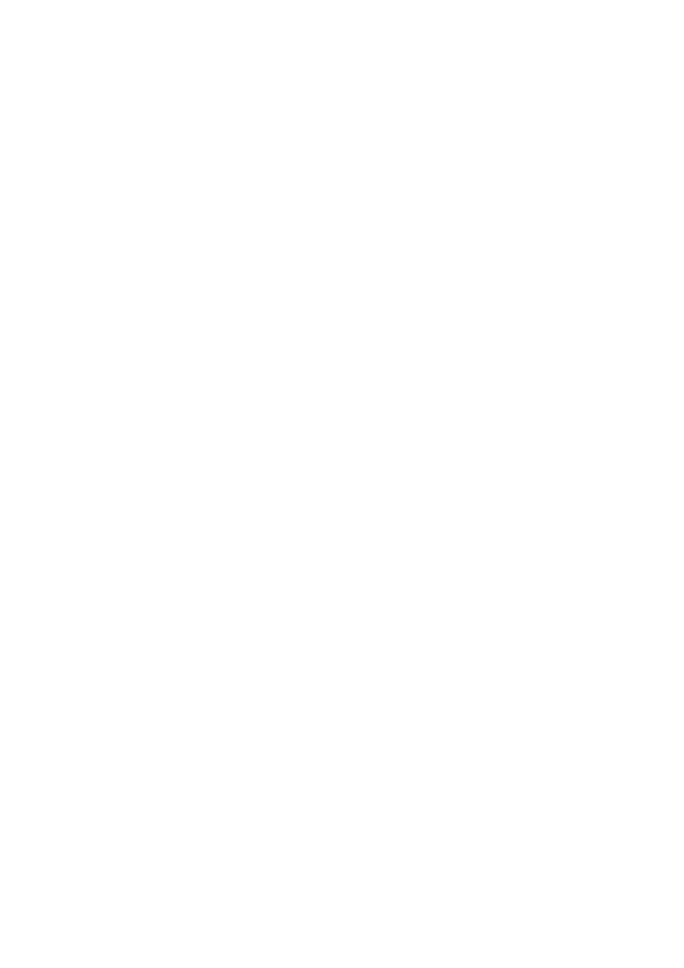
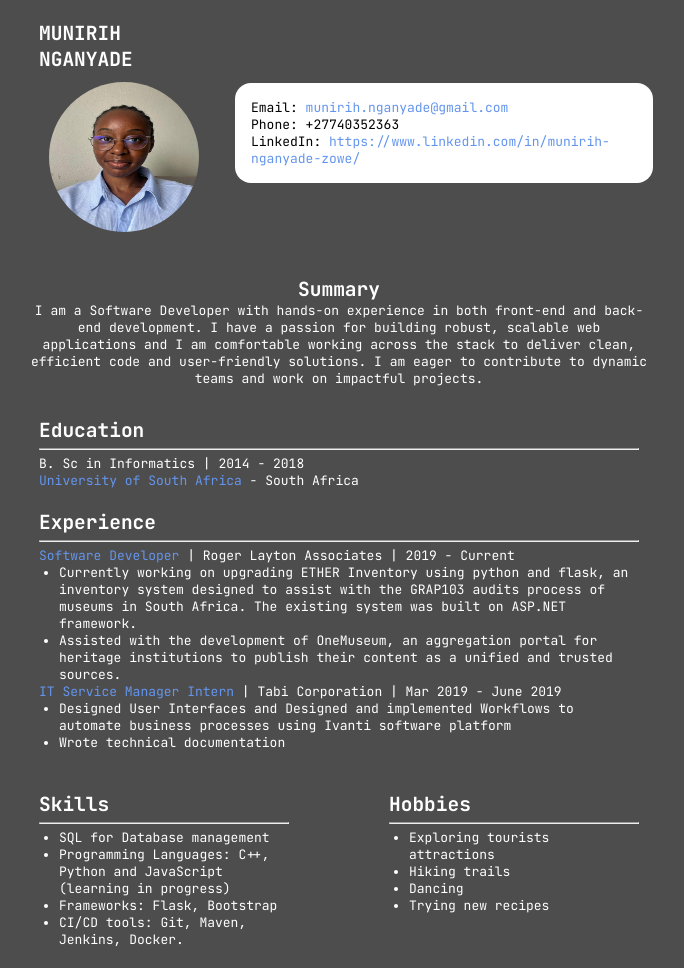
Before and after one commit to Munirih/Munirih-Portfolio, a plain HTML site: page index.html in a window 1280 px wide. Shown: the whole page, without its empty margins (301-985 px from the left). Before the commit the page ends 800 px from the top, so only its background shows below. Drawn offline with Linux system fonts and the light colour scheme; files that its build step writes are made by us from their sources.

Commit message:
Initial commit

```diff
--- /dev/null
+++ b/global.css
@@ -0,0 +1,96 @@
+/* remove default browser spacing */
+* {
+    margin: 0px;
+    padding: 0px;
+  }
+  body {
+    display: flex;
+    flex-direction: column;
+    font-size: 13px;
+    font-family: 'jetbrains mono', monospace;
+    background-color: #4e4d4d;
+    color: white;
+    width: 50%;
+    margin: auto;
+
+  }
+  img {
+    border-radius: 50%;
+  }
+
+  .container {
+    display: flex;
+    flex-direction: row;
+    align-items: center;
+    justify-content: center;
+    width: 100%;
+  }
+
+  #profile {
+    display: flex;
+    flex-direction: column;
+    justify-content: center;
+    align-items: center
+  }
+
+  #box {
+    display: flex;
+    flex-direction: column;
+    justify-content: center;
+    padding: 1rem;
+    margin: 1rem;
+    border-radius: 1rem;
+    background-color: white;
+    color: black;
+  }
+
+  #summary {
+    display: flex;
+    flex-direction: column;
+    justify-content: center;
+    text-align: center;
+  }
+
+  .education-experience-container {
+    display: flex;
+    flex-direction: column;
+    justify-content: center;
+  }
+
+  .skills-hobbies-container {
+    display: flex;
+    flex-direction: row;
+    justify-content: space-between;
+    gap: 5rem;
+
+  }
+
+  .child {
+    flex: 1;
+  }
+
+  div {
+    padding: 10px
+  }
+
+  .span-color {
+    color: cornflowerblue;
+  }
+
+  ul {
+    margin-left: 20px;
+  }
+
+  a {
+    text-decoration: none;
+  }
+
+  hr {
+    margin-top: 5px;
+    margin-bottom: 5px;
+  }
+
+  /*title text style*/
+  /* the font-family 'JetBrains Mono', has been linked
+   * and is available for your use
+   * */
--- a/index.html
+++ b/index.html
@@ -1,11 +1,95 @@
-<!DOCTYPE html>
+<!doctype html>
 <html lang="en">
-<head>
-    <meta charset="UTF-8">
-    <meta name="viewport" content="width=device-width, initial-scale=1.0">
-    <title>Document</title>
-</head>
-<body>
+  <!-- DO NOT CHANGE CODE WITHIN THE HEAD ELEMENT -->
+  <!-- UNLESS YOU KNOW WHAT YOU"RE DOING-->
+  <head>
+    <meta charset="UTF-8" />
+    <meta name="viewport" content="width=device-width, initial-scale=1.0" />
+    <title>My amazing portfolio</title>
+    <!-- add fonts -->
+    <link rel="preconnect" href="https://fonts.googleapis.com" />
+    <link rel="preconnect" href="https://fonts.gstatic.com" crossorigin />
+    <link
+      href="https://fonts.googleapis.com/css2?family=JetBrains+Mono:ital,wght@0,100..800;1,100..800&display=swap"
+      rel="stylesheet" />
+    <!-- local style -->
+    <link rel="stylesheet" href="styles/global.css" />
+  </head>
+  <body>
+    <!-- Header Area -->
+    <header>
 
-</body>
+      <div class="container">
+        <div id="profile">
+          <h2>MUNIRIH NGANYADE</h2>
+          <div >
+            <img height="150" width= "150" src="/assets/images/image-01.jpg" alt="profile picture">
+          </div>
+        </div>
+        <div id ="box">
+            <p> Email: <span class="span-color"> munirih.nganyade@gmail.com </span></p>
+            <p> Phone: +27740352363</p>
+            <p> LinkedIn: <a class="span-color" href="https://www.linkedin.com/in/munirih-nganyade-zowe-7a625840/">https://www.linkedin.com/in/munirih-nganyade-zowe/</a></p>
+        </div>
+      </div>
+      <div id="summary">
+        <h2> Summary </h2>
+        <p> I am a Software Developer with hands-on experience in both front-end and back-end development.
+          I have a passion for building robust, scalable web applications and I am comfortable working across the stack to deliver clean, efficient code and user-friendly solutions.
+          I am eager to contribute to dynamic teams and work on impactful projects.
+
+        </p>
+      </div>
+    </header>
+    <!-- Main Area -->
+    <main>
+      <div class="education-experience-container">
+        <div class="child">
+          <h2>Education</h2>
+          <hr>
+          <p> B. Sc in Informatics | 2014 - 2018</p>
+          <p> <span class="span-color">University of South Africa</span> - South Africa</p>
+        </div>
+        <div class="child">
+          <h2> Experience</h2>
+          <hr>
+          <p><span class="span-color">Software Developer</span> | Roger Layton Associates | 2019 - Current</p>
+          <ul>
+            <li> Currently working on upgrading ETHER Inventory using python and flask,
+              an inventory system designed to assist with the GRAP103 audits process
+              of museums in South Africa. The existing system was built on ASP.NET framework. </li>
+            <li> Assisted with the development of OneMuseum, an aggregation portal
+              for heritage institutions to publish their content as a unified and trusted sources. </li>
+          </ul>
+          <p><span class="span-color"> IT Service Manager Intern</span> | Tabi Corporation | Mar 2019 - June 2019</p>
+          <ul>
+            <li> Designed User Interfaces and Designed and implemented Workflows to automate business processes using Ivanti software platform</li>
+            <li> Wrote technical documentation</li>
+        </ul>
+      </div>
+    </div>
+      <div class="skills-hobbies-container">
+        <div class="child">
+          <h2> Skills</h2>
+          <hr>
+          <ul>
+            <li> SQL for Database management</li>
+            <li> Programming Languages: C++, Python and JavaScript (learning in progress)</li>
+            <li> Frameworks: Flask, Bootstrap</li>
+            <li> CI/CD tools: Git, Maven, Jenkins, Docker.</li>
+          </ul>
+        </div>
+        <div class="child">
+          <h2> Hobbies</h2>
+          <hr>
+          <ul>
+            <li> Exploring tourists attractions</li>
+            <li> Hiking trails</li>
+            <li> Dancing</li>
+            <li> Trying new recipes</li>
+          </ul>
+        </div>
+      </div>
+    </main>
+  </body>
 </html>
```
Also changed, not shown: assets/images/image-01.jpg (added).
